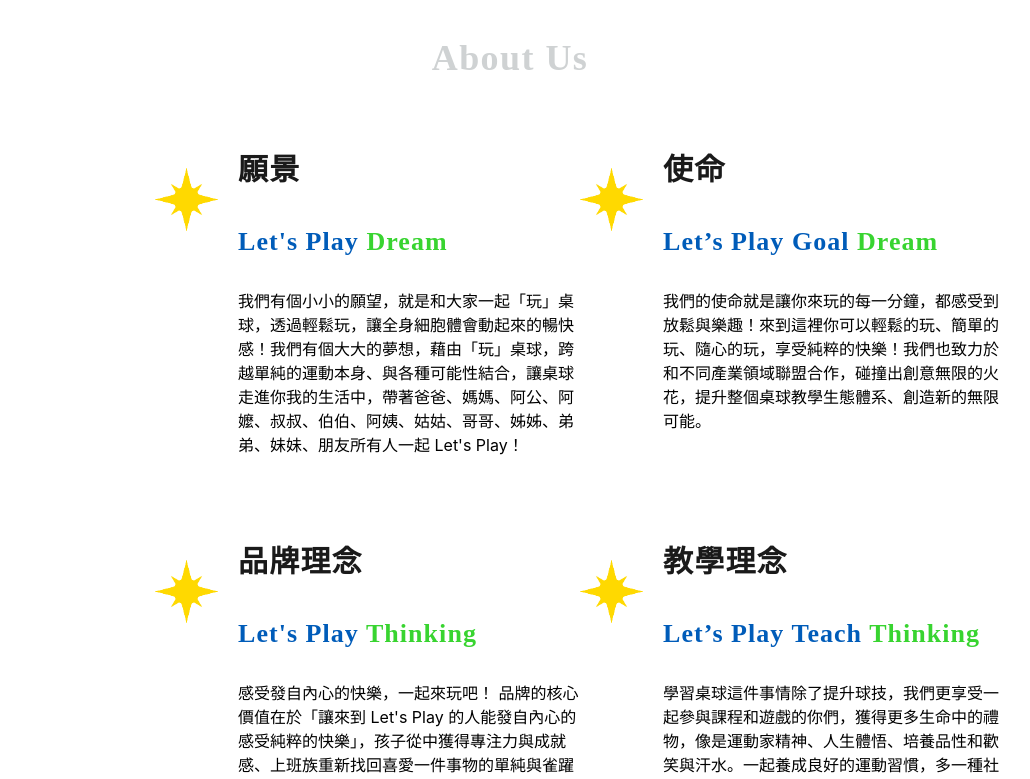
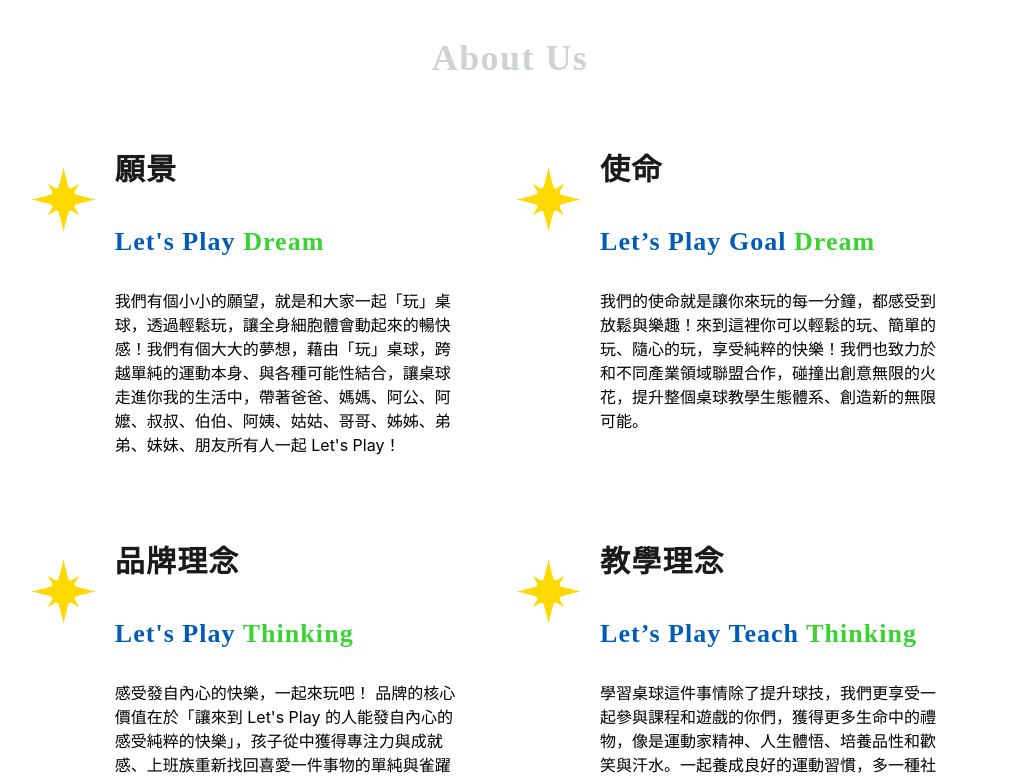
Before and after one commit to dropout-tech/playtt, a React (Create React App) app: page /#/ in a window 1280 px wide. Shown: the part 899-1678 px from the top of the page, without its empty margins (130-1160 px from the left). Built offline with nearby package versions, Linux system fonts and the light colour scheme.

Commit message:
fix about

```diff
--- a/src/components/about.tsx
+++ b/src/components/about.tsx
@@ -102,15 +102,17 @@
 const LeftAreaContainer = styled.div`
   width:100%;
   display: flex;
-  justify-content:flex-end;
-  margin-right:100px;
+  justify-content:center;
+
+
 `;
 
 const RightAreaContainer = styled.div`
-  width:100%;
+  width:50%;
   display: flex;
   justify-content:flex-start;
-  margin-left:40px;
+  margin-right:200px;
+
 `;
 
 const BelowAreaItems = styled.div`
@@ -129,7 +131,7 @@
 
 const HopeContainer = styled.div`
   display:flex;
-  width:477px;
+
 
 `;
 
```
